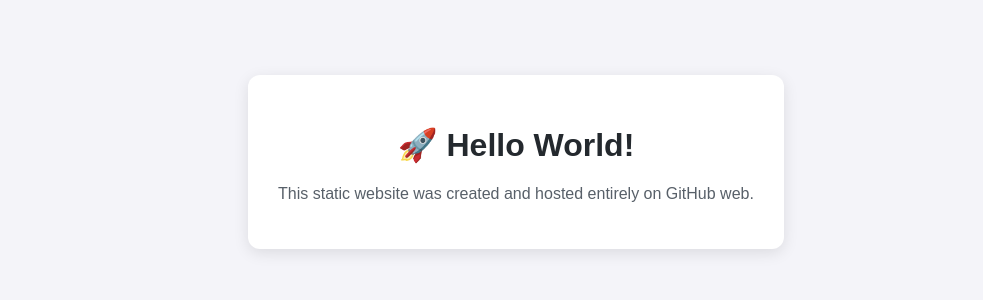
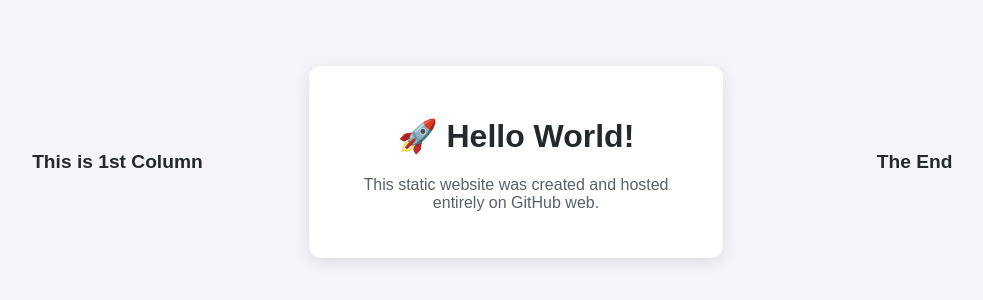
Before and after one commit to suhadisj/my-static-site, a plain HTML site: page index.html in a window 1280 px wide. Shown: the part 238-538 px from the top of the page, without its empty margins (124-1107 px from the left). Drawn offline with Linux system fonts and the light colour scheme.

Commit message:
Update homepage layout to a three-column design with existing card in the middle

```diff
--- a/index.html
+++ b/index.html
@@ -5,16 +5,69 @@
     <meta name="viewport" content="width=device-width, initial-scale=1.0">
     <title>My GitHub Web Site</title>
     <style>
-        body { font-family: sans-serif; display: flex; justify-content: center; align-items: center; height: 100vh; margin: 0; background: #f4f4f9; }
-        .card { text-align: center; padding: 30px; background: white; border-radius: 12px; box-shadow: 0 4px 15px rgba(0,0,0,0.1); }
+        * { box-sizing: border-box; }
+
+        body {
+            font-family: sans-serif;
+            margin: 0;
+            min-height: 100vh;
+            display: flex;
+            justify-content: center;
+            align-items: center;
+            background: #f4f4f9;
+            padding: 20px;
+        }
+
+        .layout {
+            width: 100%;
+            max-width: 1100px;
+            display: grid;
+            grid-template-columns: 1fr 1.5fr 1fr;
+            gap: 20px;
+            align-items: center;
+        }
+
+        .column {
+            display: flex;
+            justify-content: center;
+            align-items: center;
+            min-height: 250px;
+            text-align: center;
+            padding: 20px;
+        }
+
+        .left-text,
+        .right-text {
+            font-size: 1.2rem;
+            font-weight: bold;
+            color: #24292e;
+        }
+
+        .card {
+            text-align: center;
+            padding: 30px;
+            background: white;
+            border-radius: 12px;
+            box-shadow: 0 4px 15px rgba(0,0,0,0.1);
+            width: 100%;
+        }
+
         h1 { color: #24292e; }
         p { color: #586069; }
     </style>
 </head>
 <body>
-    <div class="card">
-        <h1>🚀 Hello World!</h1>
-        <p>This static website was created and hosted entirely on GitHub web.</p>
+    <div class="layout">
+        <div class="column left-text">This is 1st Column</div>
+
+        <div class="column">
+            <div class="card">
+                <h1>🚀 Hello World!</h1>
+                <p>This static website was created and hosted entirely on GitHub web.</p>
+            </div>
+        </div>
+
+        <div class="column right-text">The End</div>
     </div>
 </body>
 </html>
```
